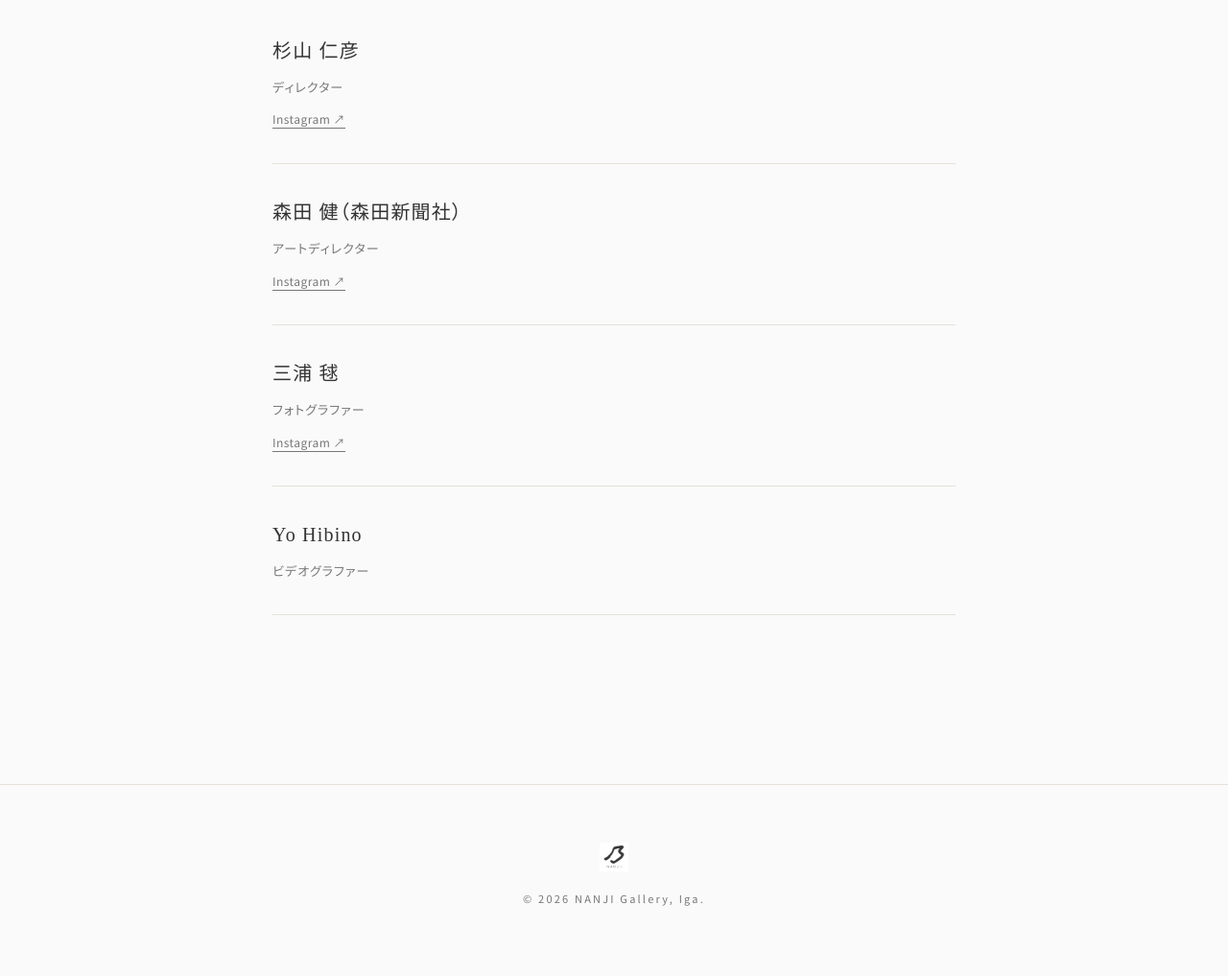
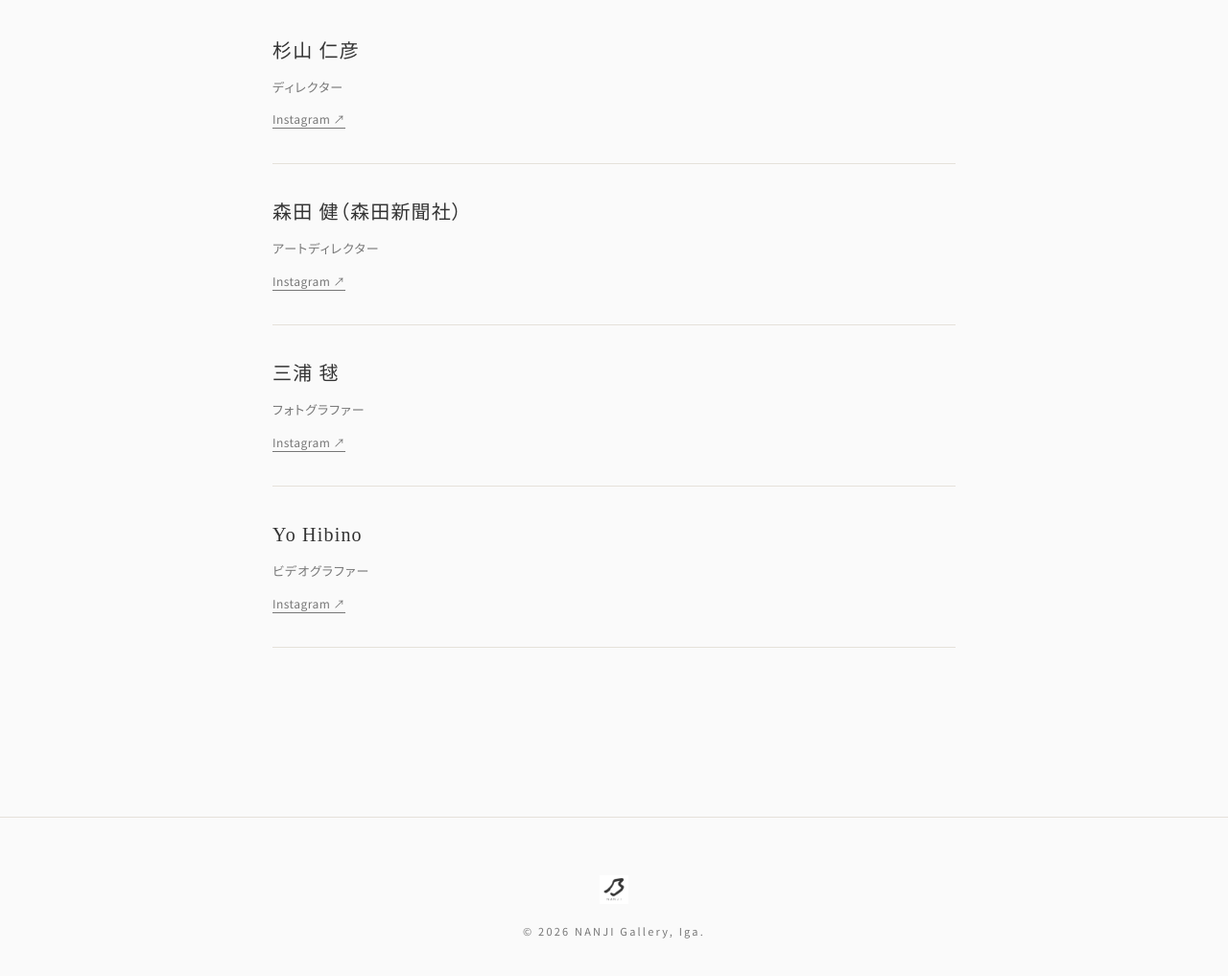
Before and after one commit to sugiyama-yoshihiko/nanji2025, a plain HTML site: page staff.html in a window 1280 px wide. Shown: the part 393-1410 px from the top of the page at 96% size. Before the commit the page ends 1380 px from the top, so only its background shows below. Drawn offline with Linux system fonts and the light colour scheme.

Commit message:
Add user-confirmed Yo Hibino Instagram

```diff
--- a/staff.html
+++ b/staff.html
@@ -216,7 +216,7 @@
   <section class="staff-person"><h2>杉山 仁彦</h2><p>ディレクター</p><a class="staff-social" href="https://www.instagram.com/sugiyama__yoshihiko/" target="_blank" rel="noopener noreferrer" aria-label="杉山仁彦のInstagram（新しいタブで開きます）">Instagram ↗</a></section>
   <section class="staff-person"><h2>森田 健（森田新聞社）</h2><p>アートディレクター</p><a class="staff-social" href="https://www.instagram.com/morita_shinbunsha/" target="_blank" rel="noopener noreferrer" aria-label="森田新聞社のInstagram（新しいタブで開きます）">Instagram ↗</a></section>
   <section class="staff-person"><h2>三浦 毬</h2><p>フォトグラファー</p><a class="staff-social" href="https://www.instagram.com/mrwn_cmr/" target="_blank" rel="noopener noreferrer" aria-label="三浦毬のInstagram（新しいタブで開きます）">Instagram ↗</a></section>
-  <section class="staff-person"><h2>Yo Hibino</h2><p>ビデオグラファー</p></section>
+  <section class="staff-person"><h2>Yo Hibino</h2><p>ビデオグラファー</p><a class="staff-social" href="https://www.instagram.com/yohibino/" target="_blank" rel="noopener noreferrer" aria-label="Yo HibinoのInstagram（新しいタブで開きます）">Instagram ↗</a></section>
 </div>
 </main>
 <footer class="site-footer"><div class="footer-logo"><img src="./logo.jpg" alt="乃 -NANJI-"></div><p>© 2026 NANJI Gallery, Iga.</p></footer>
```
